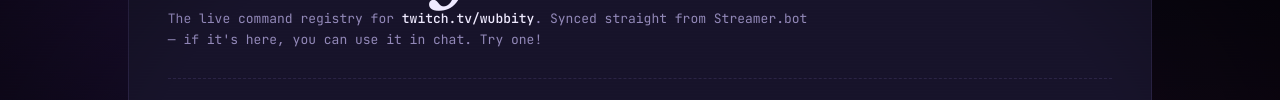
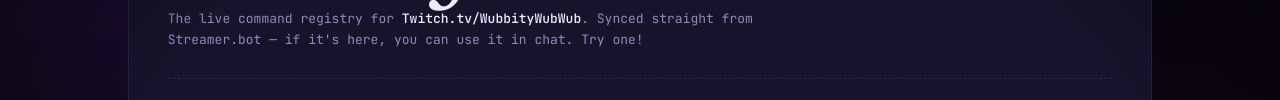
Before and after one commit to Wubbity/WubsTwitchCommands, a plain HTML site: page index.html in a window 1280 px wide. Shown: the part 199-299 px from the top of the page. Drawn offline with Linux system fonts and the light colour scheme.

Commit message:
Updated Links again

```diff
--- a/index.html
+++ b/index.html
@@ -4,7 +4,7 @@
 <meta charset="UTF-8" />
 <meta name="viewport" content="width=device-width, initial-scale=1.0" />
 <title>WUBBITY // COMMANDS</title>
-<meta name="description" content="Live command registry for twitch.tv/wubbity." />
+<meta name="description" content="Live command registry for Twitch.tv/WubbityWubWub." />
 
 <!-- Fonts: distinctive mono + editorial serif pairing -->
 <link rel="preconnect" href="https://fonts.googleapis.com">
@@ -509,7 +509,7 @@
       <h1 class="title">wubbity<span class="slash">//</span><em>commands</em></h1>
 
       <p class="subtitle">
-        The live command registry for <strong>twitch.tv/wubbity</strong>.
+        The live command registry for <strong>Twitch.tv/WubbityWubWub</strong>.
         Synced straight from Streamer.bot — if it's here, you can use it in chat. Try one!
       </p>
 
@@ -548,7 +548,7 @@
     <footer>
       <span>v1.0 &middot; auto-generated from streamer.bot</span>
       <span>
-        <a href="https://twitch.tv/wubbity" target="_blank" rel="noopener">twitch.tv/wubbity</a>
+        <a href="https://Twitch.tv/WubbityWubWub" target="_blank" rel="noopener">Twitch.tv/WubbityWubWub</a>
         &nbsp;&middot;&nbsp;
         <a href="https://homieshouse.net" target="_blank" rel="noopener">homieshouse.net</a>
       </span>
@@ -557,13 +557,6 @@
   </div>
 
 <script>
-  // -------------------------------------------------------------
-  // Security: this page only READS a public JSON file in the same
-  // repo. It never talks to any Streamer.bot WebSocket, never sends
-  // data anywhere, and has no auth tokens embedded. Nothing here
-  // can be "hijacked" because there is nothing to hijack — it is
-  // literally a static file renderer.
-  // -------------------------------------------------------------
 
   const DATA_URL = 'commands.json';
   const state = {
```
